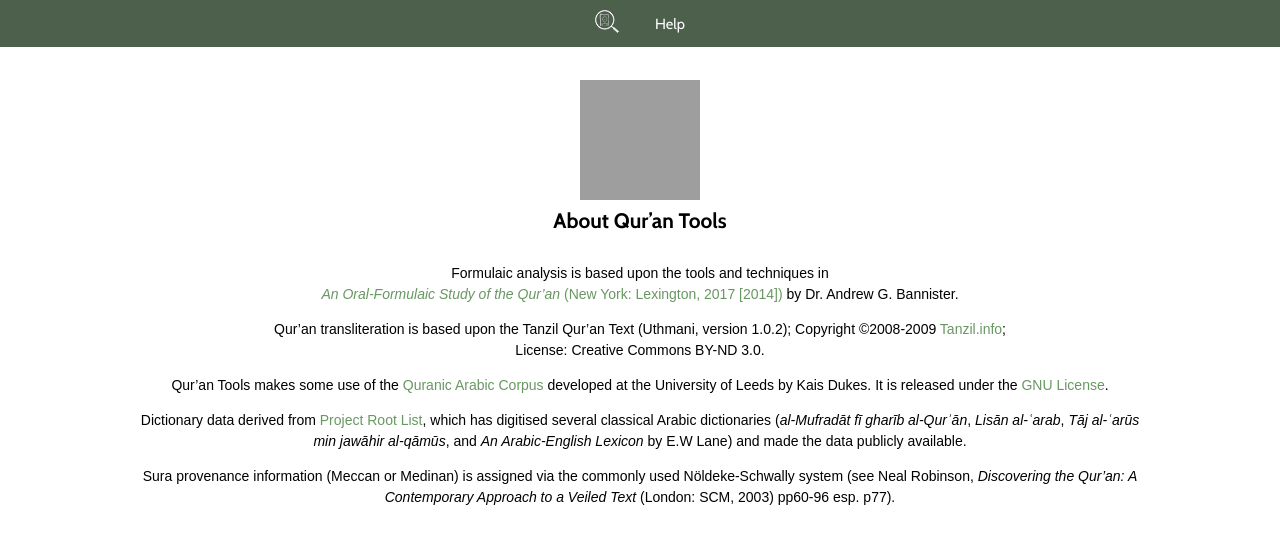
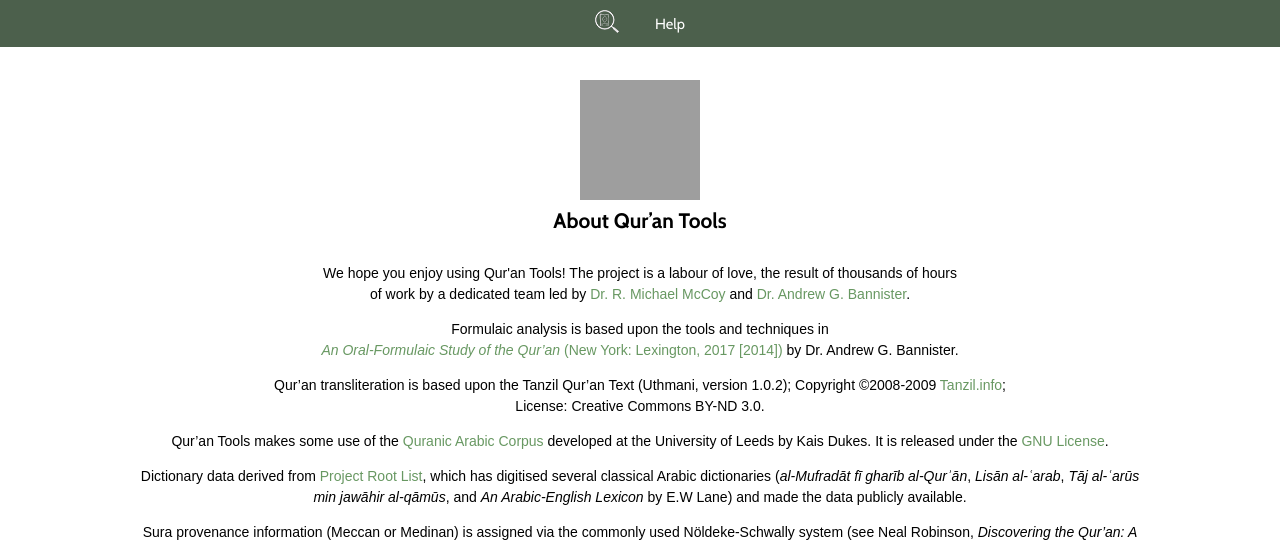
Before and after one commit to andygbannister/qurantools, a PHP site: page /app/about.php in a window 1280 px wide. Shown: the top 545 px of the page. Run offline with PHP 8.4, Linux system fonts and the light colour scheme; data that the repository does not hold is empty; grey boxes are pictures that could not be loaded.

Commit message:
Added Michael and Andy to the ABOUT page. (Charles, happy to add you too if you wish, but I think you asked not to be).

```diff
--- a/app/about.php
+++ b/app/about.php
@@ -31,6 +31,13 @@
             </section> <!-- .page-content -->
 
             <section class='page-body'>
+
+	            <p>
+
+	               We hope you enjoy using Qur'an Tools! The project is a labour of love, the result of thousands of hours<br>
+	               of work by a dedicated team led by <a href='https://nd.academia.edu/RoyMccoyIII' target='_blank' class=linky-light>Dr. R. Michael McCoy</a> and <a href='https://melbschooltheol.academia.edu/AndrewBannister' target='_blank' class=linky-light>Dr. Andrew G. Bannister</a>.
+
+                </p>
 
                 <p>Formulaic analysis is based upon the tools and techniques in<br><a
                         href='help/an-oral-formulaic-study-of-the-quran.php'
```
